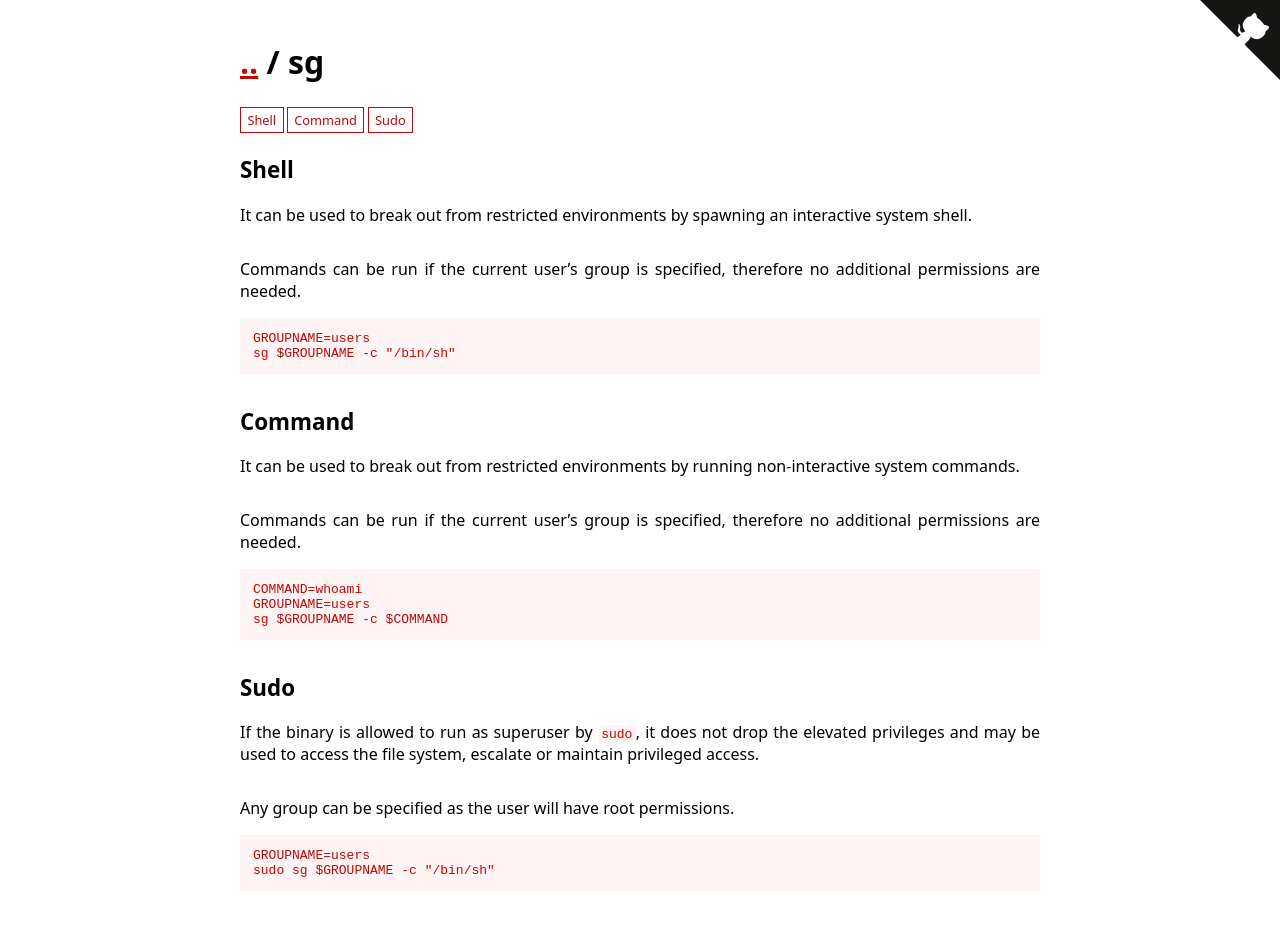
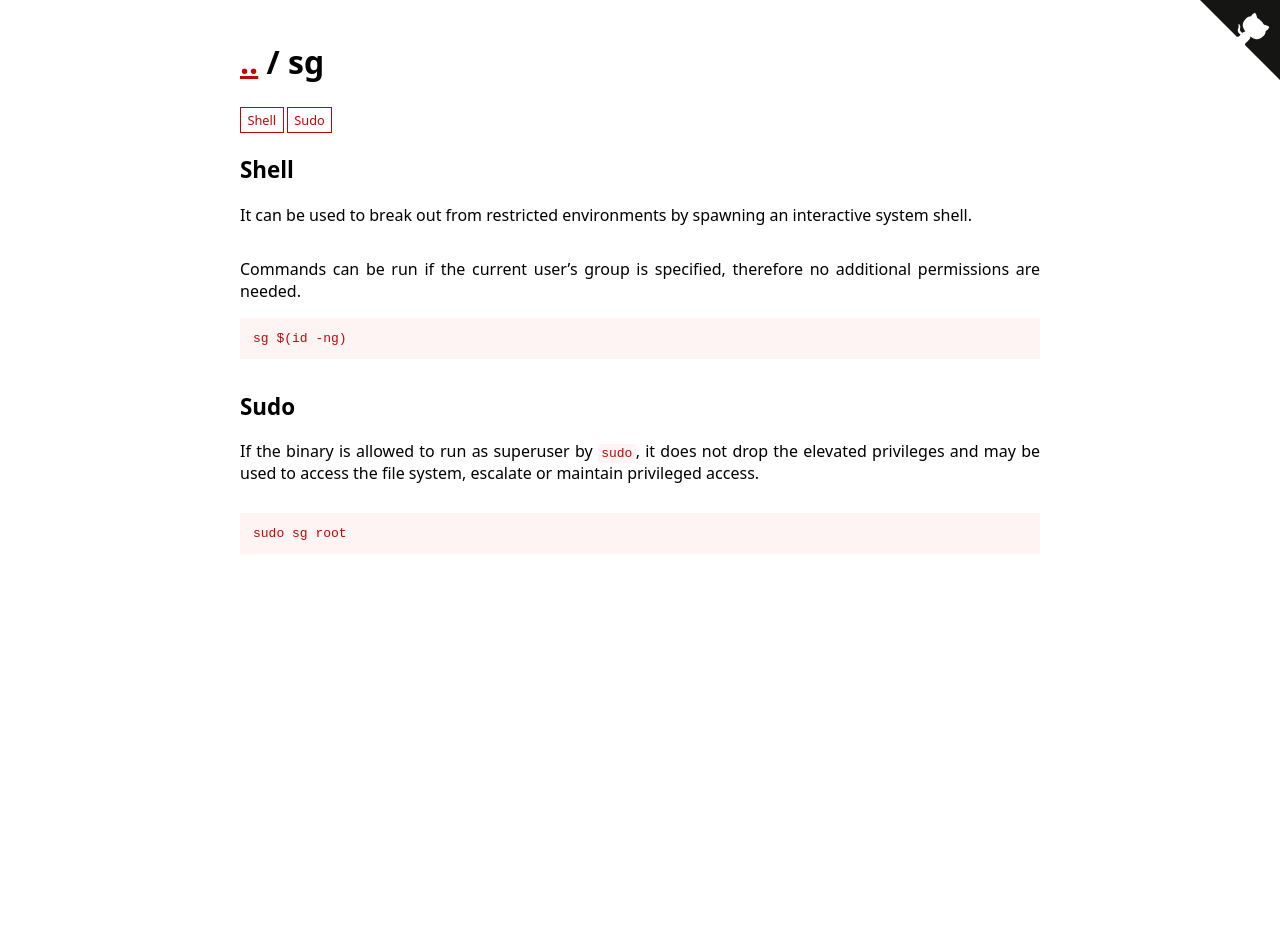
Before and after one commit to GTFOBins/GTFOBins.github.io, a Jekyll site: the page built from _gtfobins/sg.md, in a window 1280 px wide. Built offline with Jekyll 4.4.1, drawn with Linux system fonts in a browser that asks for light colours; after the commit the page ends 900 px from its top, so only the background shows below that.

Commit message:
Simplify sg

```diff
--- a/_gtfobins/sg.md
+++ b/_gtfobins/sg.md
@@ -3,17 +3,8 @@ functions:
   shell:
     - description: Commands can be run if the current user's group is specified, therefore no additional permissions are needed.
       code: |
-        GROUPNAME=users
-        sg $GROUPNAME -c "/bin/sh"
-  command:
-    - description: Commands can be run if the current user's group is specified, therefore no additional permissions are needed.
-      code: |
-        COMMAND=whoami
-        GROUPNAME=users
-        sg $GROUPNAME -c $COMMAND
+        sg $(id -ng)
   sudo:
-    - description: Any group can be specified as the user will have root permissions.
-      code: |
-        GROUPNAME=users
-        sudo sg $GROUPNAME -c "/bin/sh"
+    - code: |
+        sudo sg root
 ---
```
